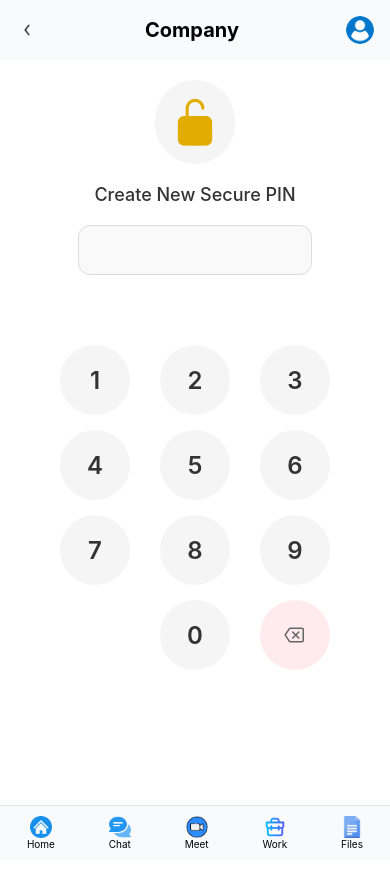
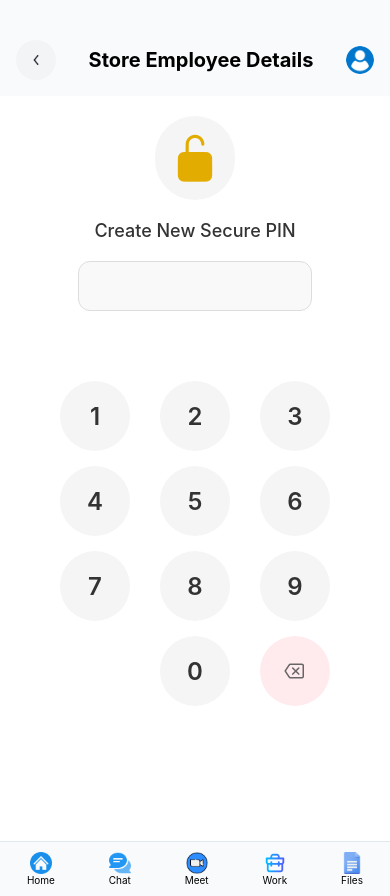
Before and after one commit to slytherin8/slyth, a React Native app in the folder slyth-app/: screen /AdminVault in a window 390 px wide. Before the commit the page ends 860 px from the top, so only its background shows below. Built offline with nearby package versions, Linux system fonts and the light colour scheme; no server answers.

Commit message:
feat: Introduce `AppLayout` for consistent UI, `PinKeypad` for secure input, and new admin screens for file and vault management.

```diff
--- a/slyth-app/src/components/AppLayout.js
+++ b/slyth-app/src/components/AppLayout.js
@@ -15,7 +15,10 @@
   children,
   activeTab,
   role = "admin", // admin | employee
-  onBack
+  onBack,
+  showProfile = true,
+  logoPosition = "left", // left | right
+  title // New prop
 }) {
   const [company, setCompany] = useState({});
   const [profile, setProfile] = useState(null);
@@ -70,14 +73,18 @@
       {/* 🔝 TOP BAR */}
       <View style={styles.topBar}>
         {/* 🔙 BACK */}
-        <TouchableOpacity onPress={onBack || (() => navigation.goBack())}>
+        <TouchableOpacity
+          onPress={onBack || (() => navigation.goBack())}
+          style={styles.backButton} // Added style
+        >
           <Image
             source={require("../../assets/images/back-arrow.png")}
             style={styles.backIcon}
           />
         </TouchableOpacity>
 
-        {/* 🏢 COMPANY */}
+        {/* 🏢 COMPANY - CENTER (IF RIGHT ALIGNED) OR LEFT */}
+        {logoPosition === "left" && (
           <View style={styles.companyRow}>
             {company?.logo ? (
               <Image
@@ -87,11 +94,20 @@
             ) : null}
 
             <Text style={styles.companyName}>
-            {company?.name || "Company"}
+              {title || company?.name || "Company"}
             </Text>
           </View>
+        )}
 
-        {/* 👤 PROFILE */}
+        {/* 🏢 COMPANY - CENTERED TITLE OR LOGO IF POSITION RIGHT requested, handling layout spacer */}
+        {logoPosition === "right" && (
+          <View style={{ flex: 1, alignItems: 'center' }}>
+            <Text style={styles.companyName}>{title || company?.name || "Company"}</Text>
+          </View>
+        )}
+
+        {/* 👤 PROFILE OR RIGHT LOGO */}
+        {showProfile ? (
           <TouchableOpacity onPress={() => go("Profile")}>
             {profile?.avatar ? (
               <Image
@@ -105,6 +121,14 @@
               />
             )}
           </TouchableOpacity>
+        ) : (
+          logoPosition === "right" && company?.logo ? (
+            <Image
+              source={{ uri: company.logo }}
+              style={styles.profileIcon} // Reusing size for consistency
+            />
+          ) : <View style={{ width: 40 }} /> // Spacer matched to back button size
+        )}
       </View>
 
       {/* 🧩 PAGE CONTENT */}
@@ -193,13 +217,25 @@
   topBar: {
     flexDirection: "row",
     justifyContent: "space-between",
-    padding: 16,
+    paddingHorizontal: 16,
+    paddingTop: 40, // More space from top
+    paddingBottom: 16,
+    alignItems: "center"
+  },
+
+  backButton: {
+    width: 40,
+    height: 40,
+    borderRadius: 20,
+    backgroundColor: "#F3F4F6", // Light shade
+    justifyContent: "center",
     alignItems: "center"
   },
 
   backIcon: {
-    width: 22,
-    height: 22
+    width: 20,
+    height: 20,
+    resizeMode: 'contain'
   },
 
   companyRow: {
```
Lines whose indentation alone changed are shown as unchanged.
